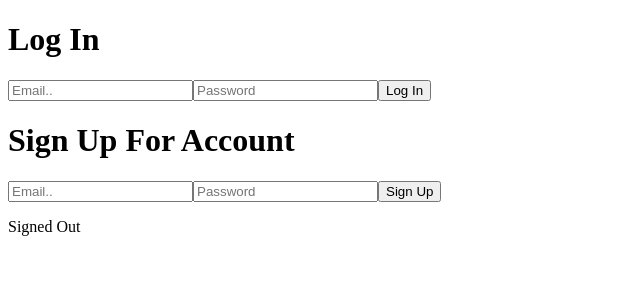
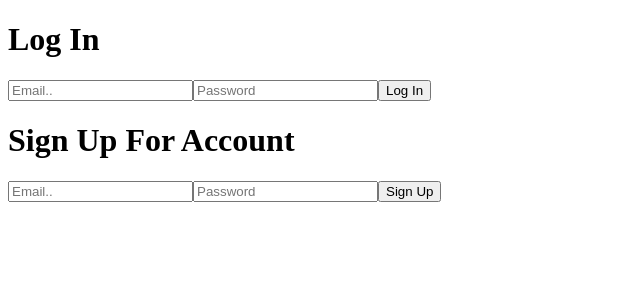
Before and after one commit to AhmedFelic/React, a React (Create React App) app in the folder react-firebase-authentication/: page / in a window 1280 px wide. Shown: the top 300 px of the page, without its empty margins (0-640 px from the left). Built offline with nearby package versions, Linux system fonts and the light colour scheme; no server answers.

Commit message:
added homepage

```diff
--- a/react-firebase-authentication/package.json
+++ b/react-firebase-authentication/package.json
@@ -9,7 +9,8 @@
     "firebase": "^9.15.0",
     "react": "^18.2.0",
     "react-dom": "^18.2.0",
-    "react-router-dom": "^6.6.2",
+    "react-firebase-hooks": "^5.1.1",
+    "react-router-dom": "^6.7.0",
     "react-scripts": "5.0.1",
     "web-vitals": "^2.1.4"
   },
--- a/react-firebase-authentication/src/App.js
+++ b/react-firebase-authentication/src/App.js
@@ -1,14 +1,22 @@
 import "./app.css"
 import SignIn from "./components/auth/SignIn";
 import SignUp from "./components/auth/SignUp";
-import AuthDetails from "./components/auth/authDetails";
+
+import { BrowserRouter, Routes, Route } from "react-router-dom";
+import Home from "./components/Home";
+
 function App() {
   return (
-    <div className="App">
-      <SignIn/>
-      <SignUp/>
-      <AuthDetails/>
-    </div>
+    <BrowserRouter>
+      <Routes>
+
+          <Route path="/home" element={<Home/>} />
+          <Route path="/" element={<SignIn/>} />
+
+
+
+      </Routes>
+    </BrowserRouter>
   );
 }
 
--- /dev/null
+++ b/react-firebase-authentication/src/components/Home.js
@@ -0,0 +1,20 @@
+import React from "react"
+import {useAuthState} from "react-firebase-hooks/auth"  // info o logovanom useru se nalazi u ovom
+import { auth } from "../firebase"
+import { useNavigate } from "react-router-dom";
+function Home(){
+    const navigate = useNavigate();
+    const signOutClick = () =>{
+        auth.signOut();
+        navigate("/");
+    }
+    const [user, loading, error] = useAuthState(auth);
+    return(
+        <div>
+
+            <p>Welcome to Homepage {user?.email}</p>
+            <button onClick={()=> signOutClick()}>Sign Out</button>  {/*Funkcija ovdje ce sama rijesiti sign out koje se povlaci iz autha */}
+        </div>
+    )
+}
+export default Home
--- a/react-firebase-authentication/src/components/auth/SignIn.js
+++ b/react-firebase-authentication/src/components/auth/SignIn.js
@@ -1,16 +1,22 @@
 import React from "react";
 import { useState } from "react";
+import SignUp from "./SignUp";
+
 import { signInWithEmailAndPassword } from "firebase/auth";
 import { auth } from "../../firebase";
+import { useNavigate } from "react-router-dom";
 const SignIn = () => {
 
+    const navigate = useNavigate();
     const [email,setEmail] = useState("")
     const [password,setPassword] = useState("");
     const [errorMessage, setErrorMessage] = useState("")
    const signIn = (e) =>{
+
     e.preventDefault();
     signInWithEmailAndPassword(auth, email, password)
     .then((userCredential) => {
+        navigate("./home")
         console.log(userCredential)
 
 
@@ -21,6 +27,9 @@ const SignIn = () => {
             console.log('Wrong password');
             setErrorMessage("Wrong Password")
            }
+           if(errorCode == "auth/invalid-email" || errorCode == "auth/internal-error"){
+            console.log("please check if all the fields are filled out correctly")
+          }
     })
 
    }
@@ -36,6 +45,8 @@ const SignIn = () => {
 
             </form>
         {errorMessage ? <p style={{color: "red"}}>{errorMessage}</p> : <p></p>}
+        <SignUp/>
+
         </div>
     )
 }
--- a/react-firebase-authentication/src/components/auth/SignUp.js
+++ b/react-firebase-authentication/src/components/auth/SignUp.js
@@ -2,19 +2,25 @@ import React from "react";
 import { createUserWithEmailAndPassword} from "firebase/auth";
 import { auth } from "../../firebase";
 import { useState } from "react";
-
+import { useNavigate } from "react-router-dom";
 const SignUp = () => {
 
+    const navigate = useNavigate();
     const [email,setEmail] = useState("");
     const [password,setPassword] = useState("");
+    const [sucessfullSignUp, setSucessfullSignUp] = useState("")
    const signUn = (e) =>{
     e.preventDefault();
     createUserWithEmailAndPassword(auth, email, password)
     .then((userCredential) => {
+      //  navigate("./home")
         console.log(userCredential)
+        setSucessfullSignUp("Successfull SignUp!")
 
     }).catch((error) =>{
+        var errorCode = error.code;
         console.log(error)
+
     })
 
    }
@@ -29,7 +35,8 @@ const SignUp = () => {
             <button type="submit">Sign Up</button>
 
             </form>
-
+           {sucessfullSignUp && <p>Sucessfull SignUp! Please Log In with your new information to continiue</p>
+}
         </div>
     )
 }
--- a/react-firebase-authentication/src/components/auth/authDetails.js
+++ /dev/null
@@ -1,38 +0,0 @@
-import React, { useState } from "react";
-import { useEffect } from "react";
-import { auth } from "../../firebase";
-import { onAuthStateChanged, signOut } from "firebase/auth";
-
-const AuthDetails = () =>{
-    const [authUser, setAuthUser] = useState(null)
-    useEffect(()=>{
-        const listen = onAuthStateChanged(auth, (user)=>{
-            if (user){
-                setAuthUser(user)
-
-            }else{
-                setAuthUser(null)
-            }
-        })
-        return () =>{
-            listen();
-        }
-    },[])
-
-    const userSignOut = () =>{
-        signOut(auth).then(()=>{
-            console.log("Sign out sucessfull")
-        }).catch(err =>{
-            console.log(err)
-        })
-    }
-
-    return(
-
-
-        <div> { authUser ?  <span><p style={{color: "blue"}}>{`Signed In as ${authUser.email}`}</p> <button onClick={userSignOut}>Sign Out</button></span> : <p>Signed Out</p>}</div>
-
-
-    )
-}
-export default AuthDetails
```
Also changed, not shown: 1 other file (tests, documents, lock files or other folders).
